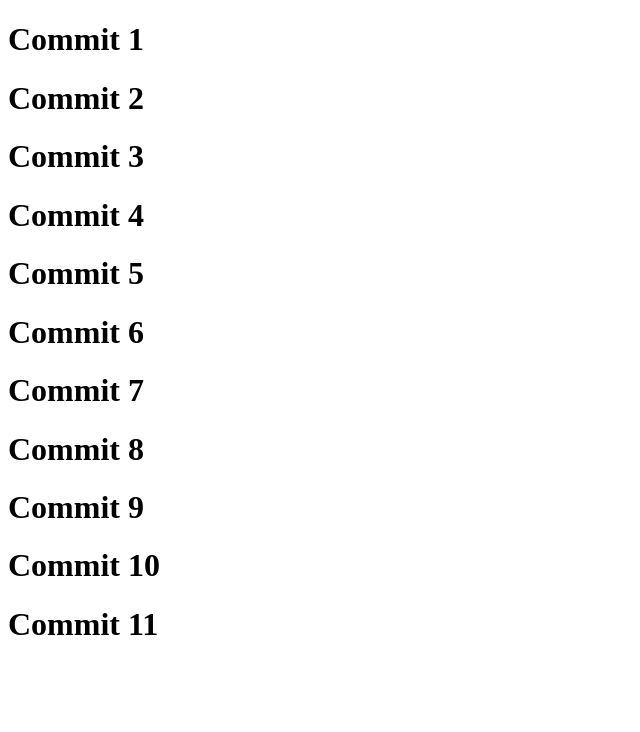
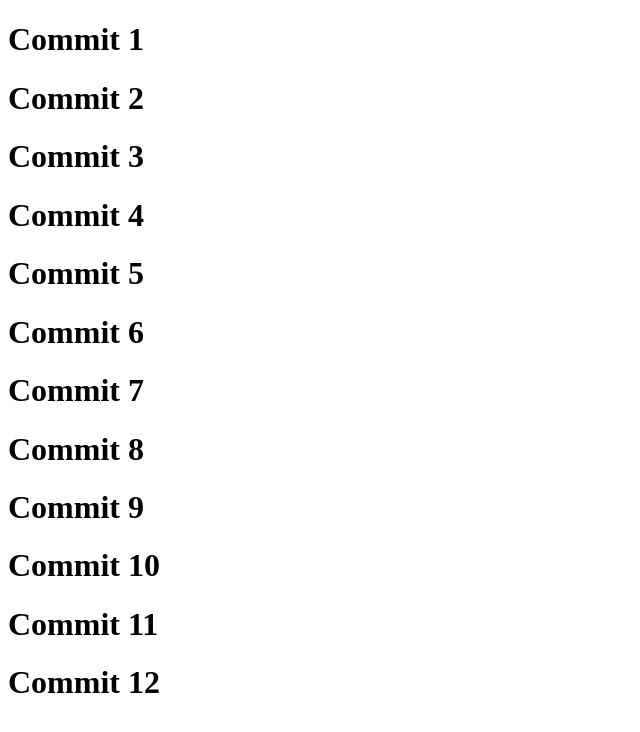
Before and after one commit to hasbiriza/latihan-git, a plain HTML site: page index.html in a window 1280 px wide. Shown: the whole page, without its empty margins (0-640 px from the left). Drawn offline with Linux system fonts and the light colour scheme.

Commit message:
commit 12

```diff
--- a/index.html
+++ b/index.html
@@ -17,6 +17,7 @@
     <h1>Commit 9</h1>
     <h1>Commit 10</h1>
     <h1>Commit 11</h1>
+    <h1>Commit 12</h1>
 
 </body>
 </html>
```
